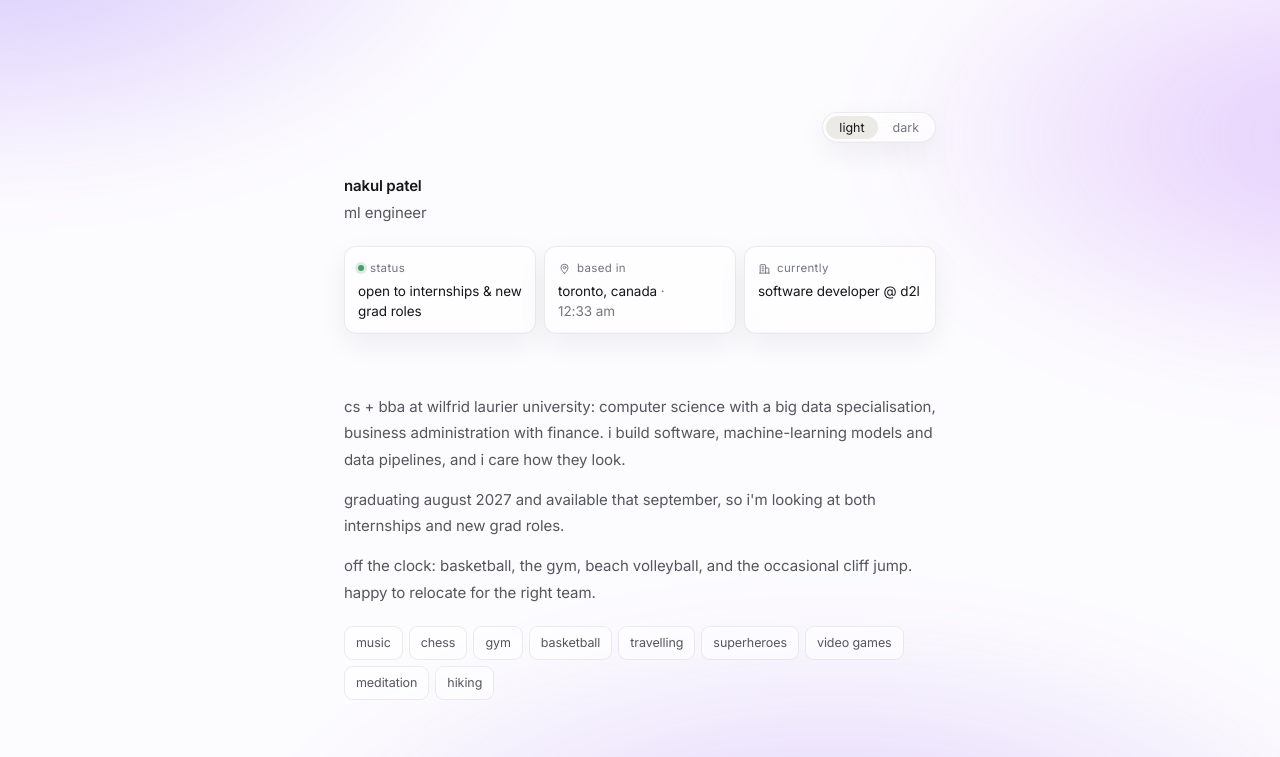
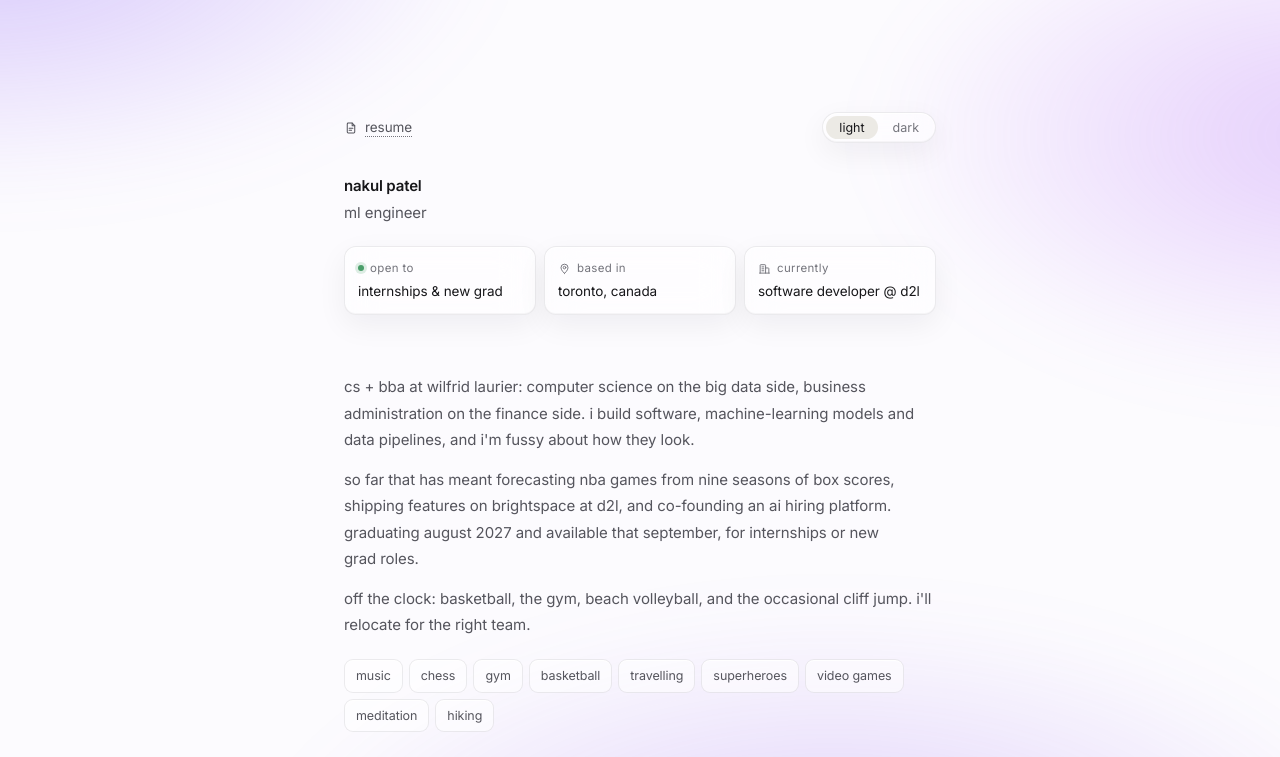
Before and after one commit to nakulpatel0306/my-portfolio-website, a plain HTML site: page index.html in a window 1280 px wide. Shown: the top 757 px of the page. Drawn offline with Linux system fonts and the light colour scheme.

Commit message:
Move the resume to the top, retitle the typewriter, tighten the cards
- The resume link moves out of the bottom link row and into the top bar,
  opposite the theme switch, where it is visible without scrolling. It
  keeps the dotted underline and the new-tab arrow the other links have
- The typewriter cycles software developer, ml engineer and full stack
  developer
- The Toronto clock is gone, from the markup, the script and the styles
- The availability card fits one line: the qualifier moved up into the
  label, so it reads "open to / internships & new grad" rather than
  wrapping. Checked at 1100, 760 and 620px, where all three cards now
  hold a single line each
- The bio has a middle paragraph grounding it in real work: forecasting
  nba games, shipping on brightspace, co-founding a hiring platform. The
  line about basketball and cliff jumps stays

173 checks pass across nine suites, no console or page errors.

Claude-Session: https://claude.ai/code/session_01HAn2XdgnTFQbMJQzfmrehD

```diff
--- a/index.html
+++ b/index.html
@@ -51,6 +51,9 @@
 
     <!-- ===================== theme ===================== -->
     <div class="topbar rise">
+      <a class="resume-link" href="./assets/nakul-patel-software-resume.pdf" target="_blank" rel="noopener">
+        <svg class="ico" viewBox="0 0 24 24" aria-hidden="true"><path d="M14 3.6H7.2A1.6 1.6 0 0 0 5.6 5.2v13.6A1.6 1.6 0 0 0 7.2 20.4h9.6a1.6 1.6 0 0 0 1.6-1.6V8z"/><path d="M14 3.6V8h4.4"/><path d="M8.8 12.6h6.4M8.8 16h4.2"/></svg><span>resume</span><span class="out" aria-hidden="true">↗</span>
+      </a>
       <div class="theme" role="group" aria-label="colour theme">
         <button type="button" data-theme-set="light">light</button>
         <button type="button" data-theme-set="dark">dark</button>
@@ -63,12 +66,12 @@
       <p class="role"><span id="type" aria-hidden="true">software developer</span><span class="caret" aria-hidden="true"></span><span class="sr-only">software developer and machine learning engineer</span></p>
       <div class="widgets">
         <div class="widget">
-          <span class="w-head"><span class="dot" aria-hidden="true"></span>status</span>
-          <span class="w-val">open to internships &amp; new grad roles</span>
+          <span class="w-head"><span class="dot" aria-hidden="true"></span>open to</span>
+          <span class="w-val">internships &amp; new grad</span>
         </div>
         <div class="widget">
           <span class="w-head"><svg class="ico" viewBox="0 0 24 24" aria-hidden="true"><path d="M12 21s6.5-5.4 6.5-10.5a6.5 6.5 0 0 0-13 0C5.5 15.6 12 21 12 21z"/><circle cx="12" cy="10.3" r="2.4"/></svg> based in</span>
-          <span class="w-val">toronto, canada<span class="clock" id="clock"></span></span>
+          <span class="w-val">toronto, canada</span>
         </div>
         <div class="widget">
           <span class="w-head"><svg class="ico" viewBox="0 0 24 24" aria-hidden="true"><path d="M4 20.5V6.2A1.2 1.2 0 0 1 5.2 5h7.6A1.2 1.2 0 0 1 14 6.2v14.3"/><path d="M14 11h4.8A1.2 1.2 0 0 1 20 12.2v8.3"/><path d="M3 20.5h18"/><path d="M7.3 9h3.4M7.3 12.6h3.4M7.3 16.2h3.4"/></svg> currently</span>
@@ -79,13 +82,15 @@
 
     <!-- ===================== about ===================== -->
     <section class="block rise" id="about">
-      <p>cs + bba at wilfrid laurier university: computer science with a big data
-         specialisation, business administration with finance. i build software,
-         machine-learning models and data pipelines, and i care how they look.</p>
-      <p>graduating august 2027 and available that september, so i'm looking at both
-         internships and new grad roles.</p>
+      <p>cs + bba at wilfrid laurier: computer science on the big data side, business
+         administration on the finance side. i build software, machine-learning models
+         and data pipelines, and i'm fussy about how they look.</p>
+      <p>so far that has meant forecasting nba games from nine seasons of box scores,
+         shipping features on brightspace at d2l, and co-founding an ai hiring platform.
+         graduating august 2027 and available that september, for internships or new
+         grad roles.</p>
       <p>off the clock: basketball, the gym, beach volleyball, and the occasional cliff
-         jump. happy to relocate for the right team.</p>
+         jump. i'll relocate for the right team.</p>
       <ul class="interests" aria-label="interests">
         <li>music</li><li>chess</li><li>gym</li><li>basketball</li><li>travelling</li>
         <li>superheroes</li><li>video games</li><li>meditation</li><li>hiking</li>
@@ -307,7 +312,6 @@
         <li><a href="https://www.linkedin.com/in/nakulpatel0306/" target="_blank" rel="noopener"><svg class="ico ico-fill" viewBox="0 0 24 24" aria-hidden="true"><path d="M4.98 3.5A2.49 2.49 0 1 1 5 8.48a2.49 2.49 0 0 1-.02-4.98zM3 9.75h4V21H3zM9.5 9.75h3.83v1.54h.05c.53-1 1.84-2.06 3.79-2.06 4.05 0 4.8 2.67 4.8 6.14V21h-4v-5.09c0-1.21-.02-2.77-1.69-2.77-1.69 0-1.95 1.32-1.95 2.68V21h-3.83z"/></svg><span>linkedin</span><span class="out" aria-hidden="true">↗</span></a></li>
         <li><a href="https://x.com/NakulPatel_" target="_blank" rel="noopener"><svg class="ico ico-fill" viewBox="0 0 24 24" aria-hidden="true"><path d="M17.53 3h3.04l-6.64 7.59L21.75 21h-5.9l-4.62-6.04L5.94 21H2.9l7.1-8.12L2.25 3h6.05l4.18 5.52zm-1.07 16.2h1.69L7.62 4.71H5.82z"/></svg><span>twitter</span><span class="out" aria-hidden="true">↗</span></a></li>
         <li><a href="https://www.instagram.com/nakulp.14/" target="_blank" rel="noopener"><svg class="ico" viewBox="0 0 24 24" aria-hidden="true"><rect x="4" y="4" width="16" height="16" rx="4.6"/><circle cx="12" cy="12" r="3.6"/><circle cx="16.6" cy="7.4" r="1" fill="currentColor" stroke="none"/></svg><span>instagram</span><span class="out" aria-hidden="true">↗</span></a></li>
-        <li><a href="./assets/nakul-patel-software-resume.pdf" target="_blank" rel="noopener"><svg class="ico" viewBox="0 0 24 24" aria-hidden="true"><path d="M14 3.6H7.2A1.6 1.6 0 0 0 5.6 5.2v13.6A1.6 1.6 0 0 0 7.2 20.4h9.6a1.6 1.6 0 0 0 1.6-1.6V8z"/><path d="M14 3.6V8h4.4"/><path d="M8.8 12.6h6.4M8.8 16h4.2"/></svg><span>resume</span><span class="out" aria-hidden="true">↗</span></a></li>
       </ul>
     </section>
 
--- a/script.js
+++ b/script.js
@@ -8,7 +8,6 @@
      · scroll rail + reveal-on-scroll (IntersectionObserver)
      · spring-physics tilt on the widget cards
      · a ⌘K command palette with subsequence matching
-     · a live Toronto clock (Intl, no library)
    Every one of them is inert under prefers-reduced-motion.
    ============================================================ */
 
@@ -142,7 +141,7 @@ if (motionOK()) $$('[data-scramble]').forEach((el, i) => setTimeout(() => scramb
    Deleting runs faster than typing, which is what makes it read
    as typing rather than as a ticker.
    ============================================================ */
-const TITLES = ['software developer', 'ml engineer', 'automation engineer', 'data analyst'];
+const TITLES = ['software developer', 'ml engineer', 'full stack developer'];
 const typeEl = $('#type');
 
 if (typeEl && motionOK()) {
@@ -252,16 +251,6 @@ function springTilt(el, { stiffness = 0.14, damping = 0.75, max = 4.5 } = {}) {
 
 if (motionOK() && finePointer.matches) $$('.widget').forEach((el) => springTilt(el));
 
-/* ============================================================
-   live clock — Intl does the timezone, no library needed
-   ============================================================ */
-const clock = $('#clock');
-const timeFormat = new Intl.DateTimeFormat('en-US', {
-  timeZone: 'America/Toronto', hour: 'numeric', minute: '2-digit', hour12: true
-});
-const tickClock = () => { clock.textContent = ` · ${timeFormat.format(new Date()).toLowerCase()}`; };
-tickClock();
-setInterval(tickClock, 20000);
 
 /* ============================================================
    command palette
--- a/style.css
+++ b/style.css
@@ -156,9 +156,41 @@ h2 {
    ------------------------------------------------------------ */
 .topbar {
   display: flex;
-  justify-content: flex-end;
+  align-items: center;
+  justify-content: space-between;
+  gap: 16px;
   margin-bottom: 30px;
 }
+
+/* resume sits at the top, opposite the theme switch, where a recruiter
+   looks first rather than after scrolling the whole page */
+.resume-link {
+  display: inline-flex;
+  align-items: center;
+  gap: 7px;
+  font-size: 13.5px;
+  color: var(--muted);
+  transition: color 0.15s ease;
+}
+.resume-link:hover { color: var(--text); }
+.resume-link > span:not(.out) {
+  text-decoration: underline;
+  text-decoration-style: dotted;
+  text-decoration-color: var(--faint);
+  text-underline-offset: 4px;
+  text-decoration-thickness: 1px;
+  transition: text-decoration-color 0.18s ease;
+}
+.resume-link:hover > span:not(.out) { text-decoration-color: var(--text); }
+.resume-link .out {
+  display: inline-block;
+  font-size: 10px;
+  color: var(--faint);
+  opacity: 0;
+  transform: translate(-4px, 3px);
+  transition: opacity 0.18s ease, transform 0.22s var(--ease);
+}
+.resume-link:hover .out { opacity: 1; transform: none; color: var(--text); }
 
 .theme {
   display: inline-flex;
@@ -468,11 +500,6 @@ html.js .rise.in {
   will-change: transform;
 }
 
-/* ============================================================
-   live clock in the location widget
-   ============================================================ */
-.clock { color: var(--faint); }
-.clock:empty { display: none; }
 
 /* ============================================================
    theme wipe — the View Transitions snapshot is driven from JS,
```
Also changed, not shown: README.md.
